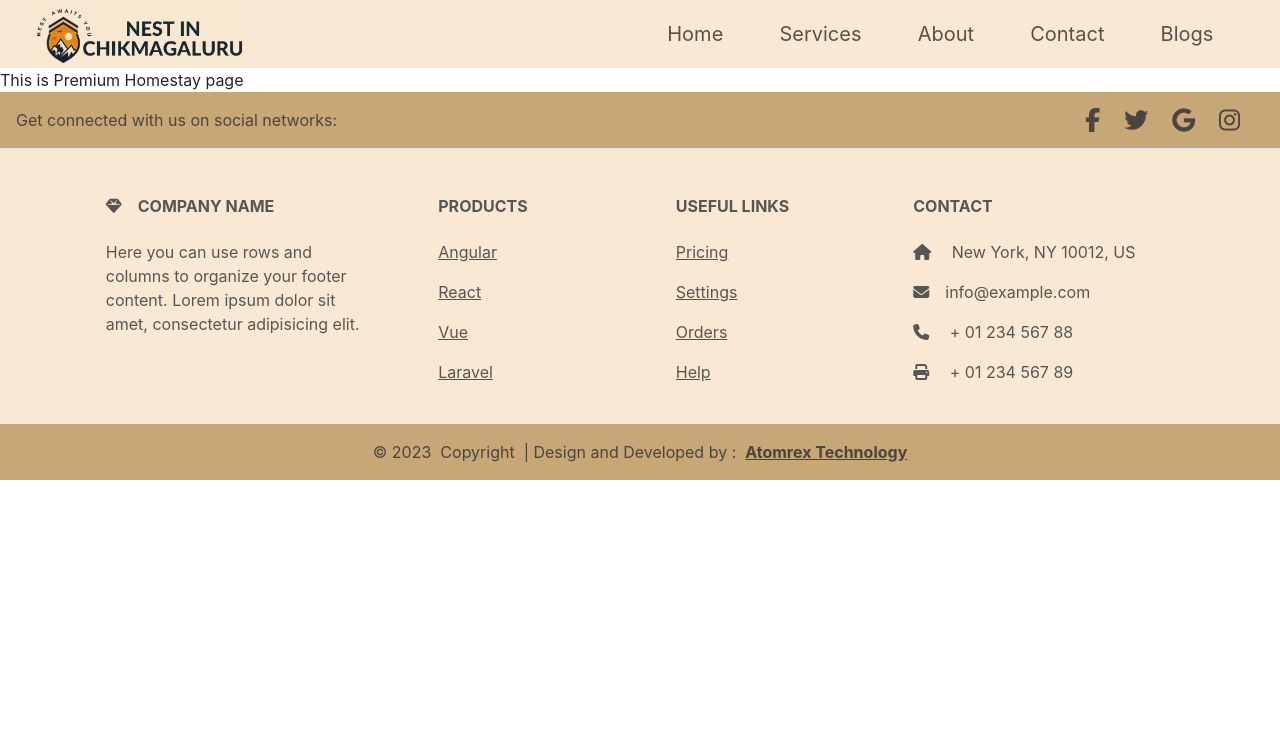
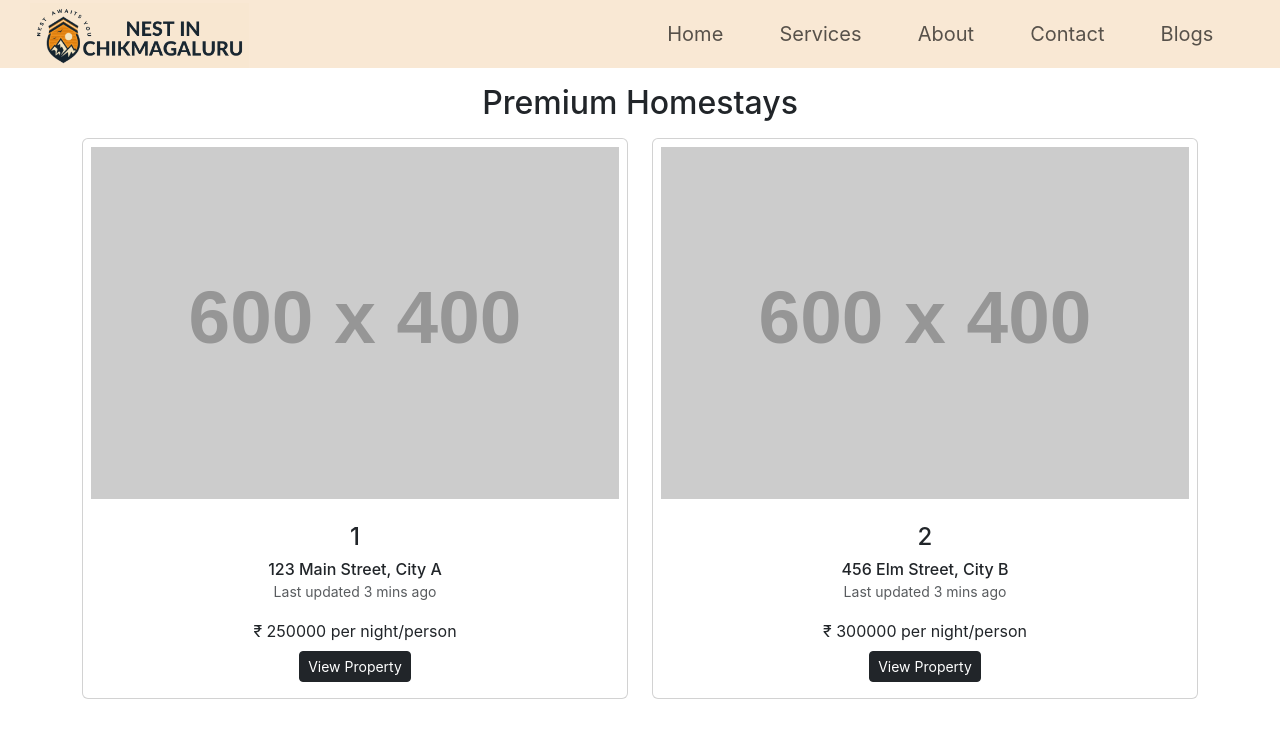
Before and after one commit to Mohammed-Ruman/NestInCkm, a React (Create React App) app: page /premiumhs in a window 1280 px wide. Shown: the top 745 px of the page. Built offline with nearby package versions, Linux system fonts and the light colour scheme.

Commit message:
Modified carousel and added Property card

```diff
--- a/src/App.js
+++ b/src/App.js
@@ -12,6 +12,7 @@ import PremiumHS from './components/PremiumHS'
 import BudgetHS from './components/BudgetHS'
 import Resort from './components/Resort'
 import Vehicle from './components/Vehicle'
+import Propertypage from './components/Propertypage';
 
 function App() {
 
@@ -32,6 +33,7 @@ function App() {
           <Route path='/budgeths' element={<BudgetHS />}></Route>
           <Route path='/resort' element={<Resort />}></Route>
           <Route path='/vehicle' element={<Vehicle />}></Route>
+          <Route path="/property/:propertyId" element={<Propertypage />}></Route>
         </Routes>
       <Footer />
     </BrowserRouter>
--- /dev/null
+++ b/src/JsonData/PremiumHomestay.json
@@ -0,0 +1,101 @@
+[
+  {
+    "propertyId": 1,
+    "Location": "123 Main Street, City A",
+    "Price": 250000,
+    "coverImageUrl": "https://placehold.co/600x400",
+    "imageUrls": [
+      "https://example.com/property1-image1.jpg",
+      "https://example.com/property1-image2.jpg",
+      "https://example.com/property1-image3.jpg"
+    ]
+  },
+  {
+    "propertyId": 2,
+    "Location": "456 Elm Street, City B",
+    "Price": 300000,
+    "coverImageUrl": "https://placehold.co/600x400",
+    "imageUrls": [
+      "https://example.com/property2-image1.jpg",
+      "https://example.com/property2-image2.jpg"
+    ]
+  },
+  {
+    "propertyId": 3,
+    "Location": "789 Oak Street, City C",
+    "Price": 200000,
+    "coverImageUrl": "https://placehold.co/600x400",
+    "imageUrls": [
+      "https://example.com/property3-image1.jpg",
+      "https://example.com/property3-image2.jpg",
+      "https://example.com/property3-image3.jpg"
+    ]
+  },
+  {
+    "propertyId": 4,
+    "Location": "101 Pine Street, City D",
+    "Price": 400000,
+    "coverImageUrl": "https://placehold.co/600x400",
+    "imageUrls": [
+      "https://example.com/property4-image1.jpg",
+      "https://example.com/property4-image2.jpg"
+    ]
+  },
+  {
+    "propertyId": 5,
+    "Location": "202 Cedar Street, City E",
+    "Price": 275000,
+    "coverImageUrl": "https://placehold.co/600x400",
+    "imageUrls": ["https://example.com/property5-image1.jpg"]
+  },
+  {
+    "propertyId": 6,
+    "Location": "303 Maple Street, City F",
+    "Price": 350000,
+    "coverImageUrl": "https://placehold.co/600x400",
+    "imageUrls": [
+      "https://example.com/property6-image1.jpg",
+      "https://example.com/property6-image2.jpg",
+      "https://example.com/property6-image3.jpg"
+    ]
+  },
+  {
+    "propertyId": 7,
+    "Location": "404 Birch Street, City G",
+    "Price": 280000,
+    "coverImageUrl": "https://placehold.co/600x400",
+    "imageUrls": [
+      "https://example.com/property7-image1.jpg",
+      "https://example.com/property7-image2.jpg"
+    ]
+  },
+  {
+    "propertyId": 8,
+    "Location": "505 Redwood Street, City H",
+    "Price": 320000,
+    "coverImageUrl": "https://placehold.co/600x400",
+    "imageUrls": [
+      "https://example.com/property8-image1.jpg",
+      "https://example.com/property8-image2.jpg",
+      "https://example.com/property8-image3.jpg"
+    ]
+  },
+  {
+    "propertyId": 9,
+    "Location": "606 Spruce Street, City I",
+    "Price": 230000,
+    "coverImageUrl": "https://placehold.co/600x400",
+    "imageUrls": ["https://example.com/property9-image1.jpg"]
+  },
+  {
+    "propertyId": 10,
+    "Location": "707 Sequoia Street, City J",
+    "Price": 290000,
+    "coverImageUrl": "https://placehold.co/600x400",
+    "imageUrls": [
+      "https://example.com/property10-image1.jpg",
+      "https://example.com/property10-image2.jpg",
+      "https://example.com/property10-image3.jpg"
+    ]
+  }
+]
--- a/src/components/PremiumHS.js
+++ b/src/components/PremiumHS.js
@@ -1,8 +1,59 @@
 import React from 'react'
+import jsonData from '../JsonData/PremiumHomestay.json'
+import PropertyCard from './PropertyCard';
 
 function PremiumHS() {
   return (
-    <div>This is Premium Homestay page</div>
+      <>
+        {/* <div className="card-group">
+            <div className="card">
+              <img src="https://placehold.co/600x400" className="card-img-top" alt="..." />
+              <div className="card-body">
+                <h5 className="card-title">Card title</h5>
+                <p className="card-text">This is a wider card with supporting text below as a natural lead-in to additional content. This content is a little bit longer.</p>
+              </div>
+              <div className="card-footer">
+                <small className="text-body-secondary">Last updated 3 mins ago</small>
+              </div>
+            </div>
+            <div className="card">
+              <img src="https://placehold.co/600x400" className="card-img-top" alt="..." />
+              <div className="card-body">
+                <h5 className="card-title">Card title</h5>
+                <p className="card-text">This card has supporting text below as a natural lead-in to additional content.</p>
+              </div>
+              <div className="card-footer">
+                <small className="text-body-secondary">Last updated 3 mins ago</small>
+              </div>
+            </div>
+            <div className="card">
+              <img src="https://placehold.co/600x400" className="card-img-top" alt="..." />
+              <div className="card-body">
+                <h5 className="card-title">Card title</h5>
+                <p className="card-text">This is a wider card with supporting text below as a natural lead-in to additional content. This card has even longer content than the first to show that equal height action.</p>
+              </div>
+              <div className="card-footer">
+                <small className="text-body-secondary">Last updated 3 mins ago</small>
+              </div>
+            </div>
+         </div> */}
+
+
+        <div className="container mt-3">
+          <h2 className="mx-auto text-center mt-3 mb-3">Premium Homestays</h2>
+            <div className="row row-cols-1 row-cols-md-2 g-4">
+            {jsonData?.map((data) => {
+                return (
+                  <div className="col mb-4" key={data.propertyId}>
+                    <PropertyCard datainfo={data} />
+                  </div>
+                );
+              })}
+            </div>
+        </div>
+
+
+      </>
   )
 }
 
--- /dev/null
+++ b/src/components/PropertyCard.js
@@ -0,0 +1,33 @@
+import React from 'react'
+import { Link } from 'react-router-dom'
+
+function PropertyCard({datainfo}) {
+  return (
+    <>
+<div className="card">
+  <img src={datainfo.coverImageUrl} className="card-img-top p-2" alt="..." />
+  <div className="card-body text-center">
+    <h4 className="card-title mb-2">{datainfo.propertyId}</h4>
+    <h6 className="card-title " style={{marginBottom:"0"}}>{datainfo.Location}</h6>
+    <small className="text-body-secondary mb-2">Last updated 3 mins ago</small>
+    <p className="mt-3 mb-2">{`₹ `}{datainfo.Price} per night/person</p>
+    <Link
+      to={"/property/" + datainfo.propertyId}
+      className="btn btn-sm btn-dark"
+    >
+      View Property
+    </Link>
+  </div>
+</div>
+
+
+
+
+
+
+
+    </>
+  )
+}
+
+export default PropertyCard
--- /dev/null
+++ b/src/components/Propertypage.js
@@ -0,0 +1,14 @@
+import React from 'react'
+import {  useParams } from 'react-router-dom'
+
+function Propertypage() {
+
+    const paramId=useParams();
+
+
+  return (
+    <div>{paramId.propertyId}</div>
+  )
+}
+
+export default Propertypage
```
Also changed, not shown: src/components/Service.js (+13 -19 lines).
